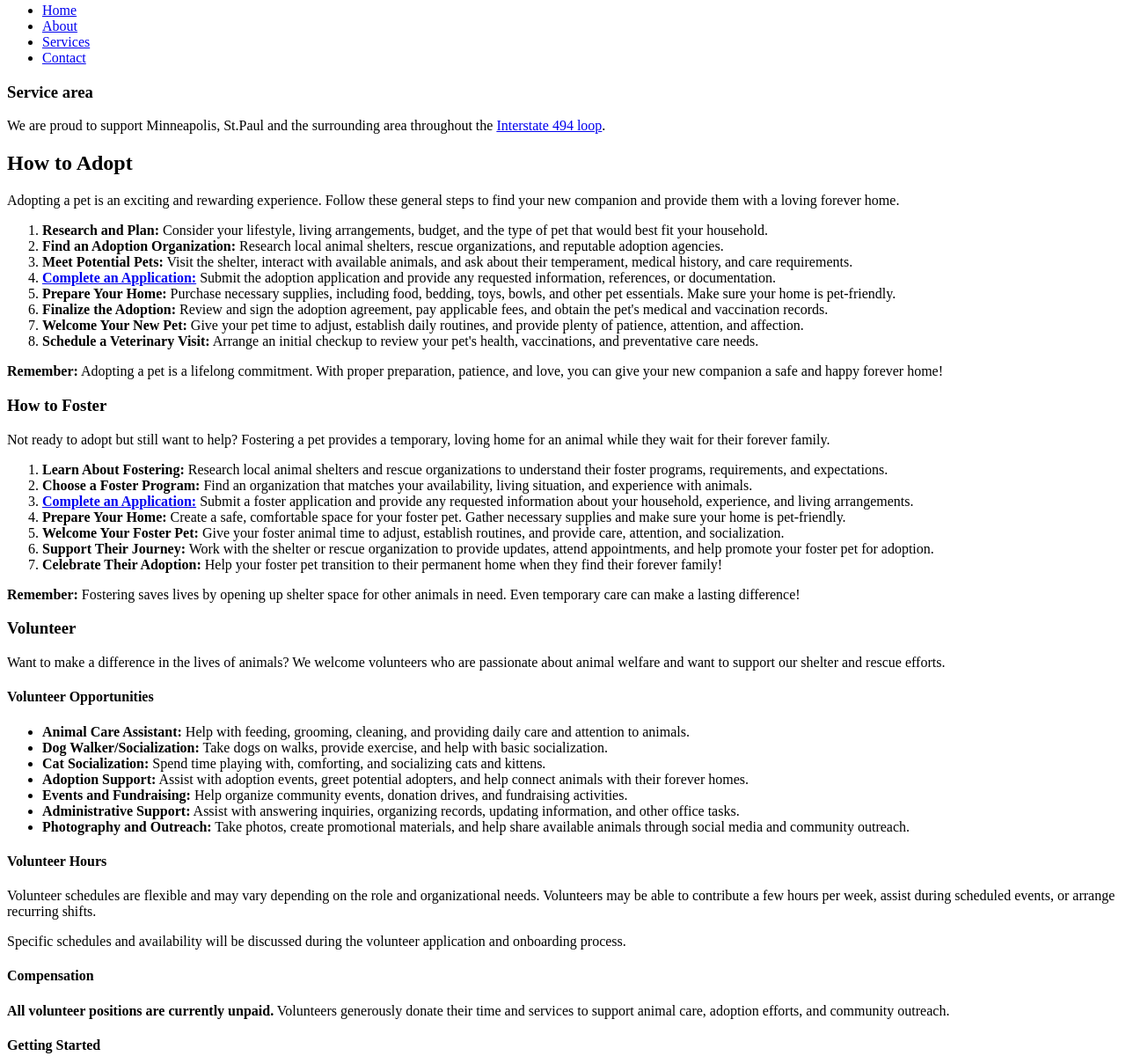
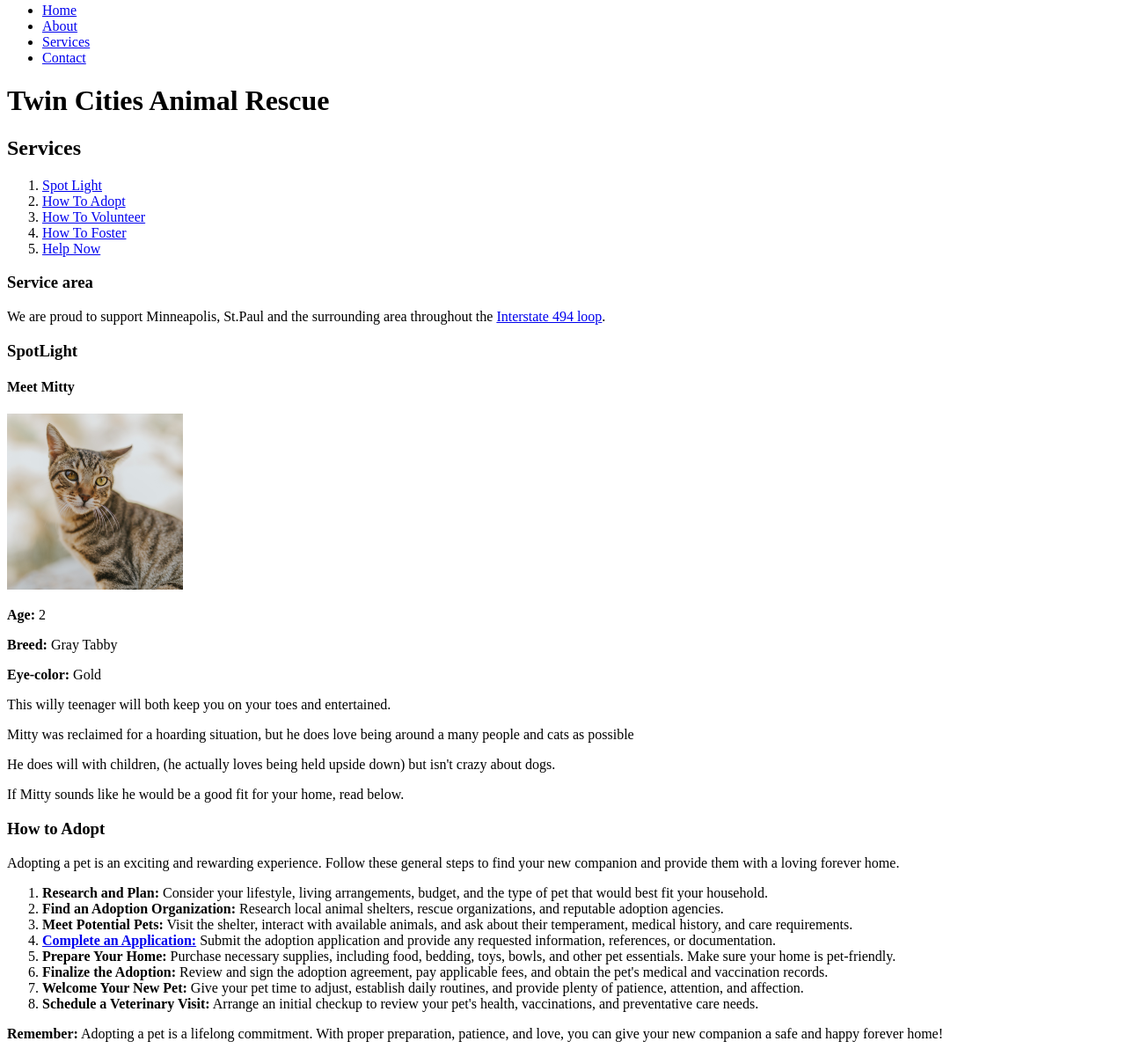
Before and after one commit to listenToRipley/Twin-Cities-Animal-Rescue, a plain HTML site: page services.html in a window 1280 px wide. Shown: the part 189-1389 px from the top of the page at 88% size. Drawn offline with Linux system fonts and the light colour scheme.

Commit message:
add images to services with spot light

```diff
--- a/services.html
+++ b/services.html
@@ -26,20 +26,49 @@
             </nav>
         </header>
         <main id="services">
+            <div id="intro-services">
+                <h1>Twin Cities Animal Rescue</h1>
+                <h2>Services</h2>
+                <div id="quick-links-services">
+                <!--Quick navigation for the page-->
+                <nav aria-label="Breadcrumb">
+                    <ol>
+                        <li><a href="#adopt-spotlight">Spot Light</a></li>
+                        <li><a href="#how-to-adopt">How To Adopt</a></li>
+                        <li><a href="#volunteer">How To Volunteer</a></li>
+                        <li><a href="#foster">How To Foster</a></li>
+                        <li><a href="#help-now">Help Now</a></li>
+                    </ol>
+                </nav>
+            </div>
+            </div>
             <section id="service-area">
                 <h3>Service area</h3>
                 <!--I know this section it should be in contact, but it makes more sense in services.-->
                 <p>We are proud to support Minneapolis, St.Paul and the surrounding area throughout the <a href="https://www.dot.state.mn.us/maps/gdma/data/maps/metro_area/metroarea.pdf">Interstate 494 loop</a>.</p>
-
             </section>
             <section id="adopt">
-                <h2>How to Adopt</h2>
-                <p>
+                <div id="adopt-spotlight">
+                    <h3>SpotLight</h3>
+                    <h4>Meet Mitty</h4>
+                    <img
+                        src="assets/images/rescue-pet-spotlight_c.png"
+                        alt="Mitty, our spotlight adoption cat - a short haired gray tabby"
+                        height="200">
+                    <p><strong>Age: </strong>2</p>
+                    <p><strong>Breed: </strong>Gray Tabby</p>
+                    <p><strong>Eye-color: </strong>Gold</p>
+                    <p>This willy teenager will both keep you on your toes and entertained.</p>
+                    <p>Mitty was reclaimed for a hoarding situation, but he does love being around a many people and cats as possible</p>
+                    <p>He does will with children, (he actually loves being held upside down) but isn't crazy about dogs.</p>
+                    <p>If Mitty sounds like he would be a good fit for your home, read below.</p>
+                </div>
+                <div id="how-to-adopt">
+                    <h3>How to Adopt</h3>
                         Adopting a pet is an exciting and rewarding experience. Follow these
                         general steps to find your new companion and provide them with a
                         loving forever home.
                     </p>
-
                     <article>
                         <ol>
                             <li>
@@ -88,52 +117,15 @@
                     With proper preparation, patience, and love, you can give your new
                     companion a safe and happy forever home!
                     </p>
-            </section>
-
-            <section id="foster">
-                <h3>How to Foster</h3>
-                <p>Not ready to adopt but still want to help? Fostering a pet provides a temporary, loving home for an animal while they wait for their forever family.</p>
-
-                <article>
-                    <ol>
-                        <li>
-                            <strong>Learn About Fostering:</strong>
-                            Research local animal shelters and rescue organizations to understand their foster programs, requirements, and expectations.
-                        </li>
-                        <li>
-                            <strong>Choose a Foster Program:</strong>
-                            Find an organization that matches your availability, living situation, and experience with animals.
-                        </li>
-                        <li>
-                            <a href="contact.html#form"><strong>Complete an Application:</strong></a>
-                            Submit a foster application and provide any requested information about your household, experience, and living arrangements.
-                        </li>
-                        <li>
-                            <strong>Prepare Your Home:</strong>
-                            Create a safe, comfortable space for your foster pet. Gather necessary supplies and make sure your home is pet-friendly.
-                        </li>
-                        <li>
-                            <strong>Welcome Your Foster Pet:</strong>
-                            Give your foster animal time to adjust, establish routines, and provide care, attention, and socialization.
-                        </li>
-                        <li>
-                            <strong>Support Their Journey:</strong>
-                            Work with the shelter or rescue organization to provide updates, attend appointments, and help promote your foster pet for adoption.
-                        </li>
-                        <li>
-                            <strong>Celebrate Their Adoption:</strong>
-                            Help your foster pet transition to their permanent home when they find their forever family!
-                        </li>
-                    </ol>
-
-                    <p>
-                        <strong>Remember:</strong> Fostering saves lives by opening up shelter space for other animals in need. Even temporary care can make a lasting difference!
-                    </p>
-                </article>
+                </div>
             </section>
 
             <section id="volunteer">
                 <h3>Volunteer</h3>
+                <img
+                    src="assets/images/rescue-volunteer_c.png"
+                    alt="A man in a volunteer t-shirt kneels while holding a dog's paw."
+                    height="200">
                 <p>
                     Want to make a difference in the lives of animals? We welcome
                     volunteers who are passionate about animal welfare and want to
@@ -208,6 +200,52 @@
                     </p>
                 </article>
             </section>
+            <section id="foster">
+                <h3>How to Foster</h3>
+                <img
+                    src="assets/images/rescue-pet_c.png"
+                    alt="close up of a brown guinea pig"
+                    height="200">
+                <p>
+                <p>Not ready to adopt but still want to help? Fostering a pet provides a temporary, loving home for an animal while they wait for their forever family.</p>
+
+                <article>
+                    <ol>
+                        <li>
+                            <strong>Learn About Fostering:</strong>
+                            Research local animal shelters and rescue organizations to understand their foster programs, requirements, and expectations.
+                        </li>
+                        <li>
+                            <strong>Choose a Foster Program:</strong>
+                            Find an organization that matches your availability, living situation, and experience with animals.
+                        </li>
+                        <li>
+                            <a href="contact.html#form"><strong>Complete an Application:</strong></a>
+                            Submit a foster application and provide any requested information about your household, experience, and living arrangements.
+                        </li>
+                        <li>
+                            <strong>Prepare Your Home:</strong>
+                            Create a safe, comfortable space for your foster pet. Gather necessary supplies and make sure your home is pet-friendly.
+                        </li>
+                        <li>
+                            <strong>Welcome Your Foster Pet:</strong>
+                            Give your foster animal time to adjust, establish routines, and provide care, attention, and socialization.
+                        </li>
+                        <li>
+                            <strong>Support Their Journey:</strong>
+                            Work with the shelter or rescue organization to provide updates, attend appointments, and help promote your foster pet for adoption.
+                        </li>
+                        <li>
+                            <strong>Celebrate Their Adoption:</strong>
+                            Help your foster pet transition to their permanent home when they find their forever family!
+                        </li>
+                    </ol>
+
+                    <p>
+                        <strong>Remember:</strong> Fostering saves lives by opening up shelter space for other animals in need. Even temporary care can make a lasting difference!
+                    </p>
+                </article>
+            </section>
             <section id="help-now">
                 <h3>Help Now</h3>
                 <h4>Did you just find an animal?</h4>
```
Also changed, not shown: index.html (+1 -0 lines), 1 other file. Lines whose indentation alone changed are shown as unchanged.
